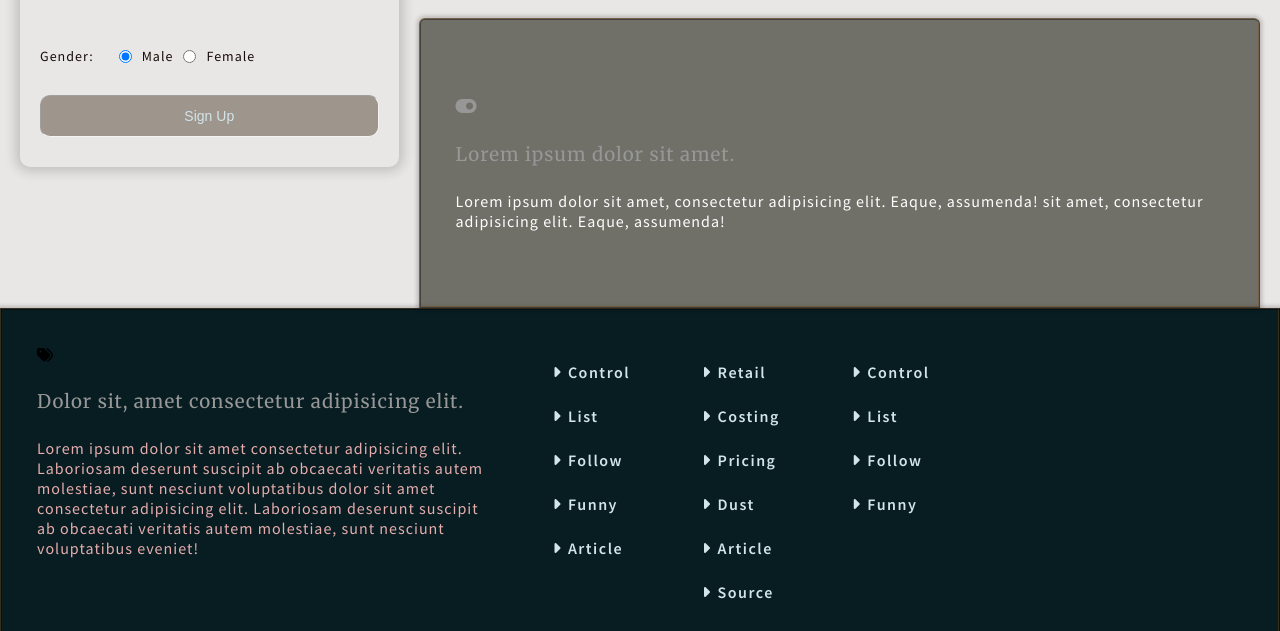
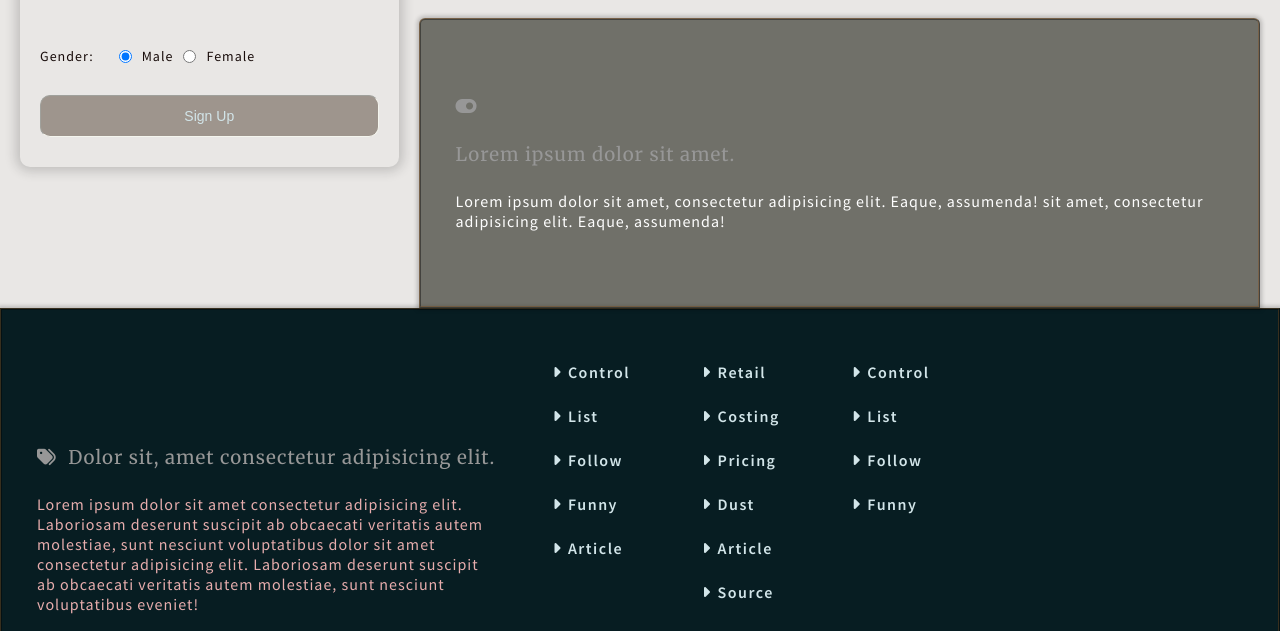
Before and after one commit to Henry-Egboh/freda, a plain HTML site: page index.html in a window 1280 px wide. Shown: the part 719-1350 px from the top of the page. Drawn offline with Linux system fonts and the light colour scheme.

Commit message:
Modified the footer content

```diff
--- a/index.html
+++ b/index.html
@@ -146,9 +146,8 @@
 
             <!-- footer text content -->
             <div class="footer_text">
-                <p>  <i class="fa fa-tags"></i></p>
                 <h3>
-                    Dolor sit, amet consectetur adipisicing elit.
+                    <i class="fa fa-tags"></i> Dolor sit, amet consectetur adipisicing elit.
                 </h3>
                 <p>
                     Lorem ipsum dolor sit amet consectetur adipisicing elit. Laboriosam deserunt
--- a/style.css
+++ b/style.css
@@ -364,6 +364,7 @@ input[type="submit"]{
         /* footer left with text */
 .footer_div .footer_text{
     flex: 2;
+    align-self: center;
 }
 
     /* div with list items and line of text*/
```
